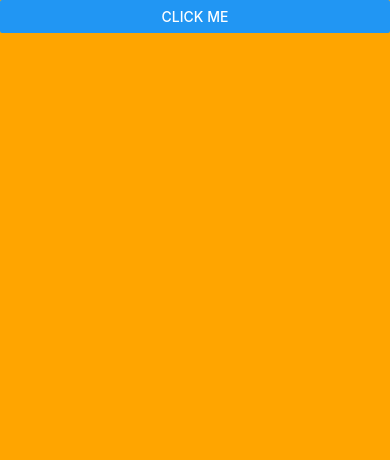
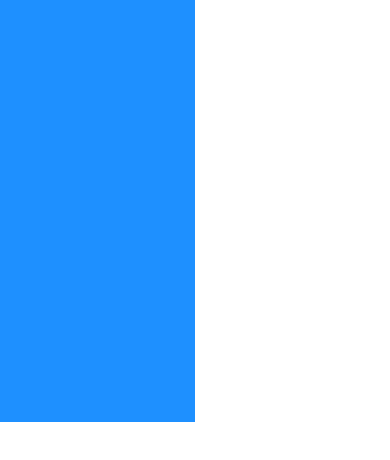
Before and after one commit to kmehner/React-Native-Expo, a React Native app: screen / in a window 390 px wide. Shown: the top 460 px of the page. Built offline with nearby package versions, Linux system fonts and the light colour scheme.

Commit message:
We are able to see the device pixels

```diff
--- a/App.js
+++ b/App.js
@@ -1,20 +1,23 @@
 import React from 'react'
-import { StyleSheet, SafeAreaView, Button, Platform, StatusBar } from 'react-native';
+import { StyleSheet,
+  SafeAreaView,
+  View,
+  Platform,
+  StatusBar,
+  Dimensions} from 'react-native';
 
 export default function App() {
+  console.log(Dimensions.get('screen'));
   return (
-    <SafeAreaView style={[styles.container, containerStyle]}>
-      <Button
-        title="Click Me"
-        onPress={() =>
-          Alert.prompt("My title", "My message", text => console.log(text))
-        }
-      />
+    <SafeAreaView style={styles.container}>
+      <View style={{
+        backgroundColor: 'dodgerblue',
+        width: '50%',
+        height: '50%',
+      }}></View>
     </SafeAreaView>
   );
 }
-
-const containerStyle = { backgroundColor: "orange" };
 
 const styles = StyleSheet.create({
   container: {
```
